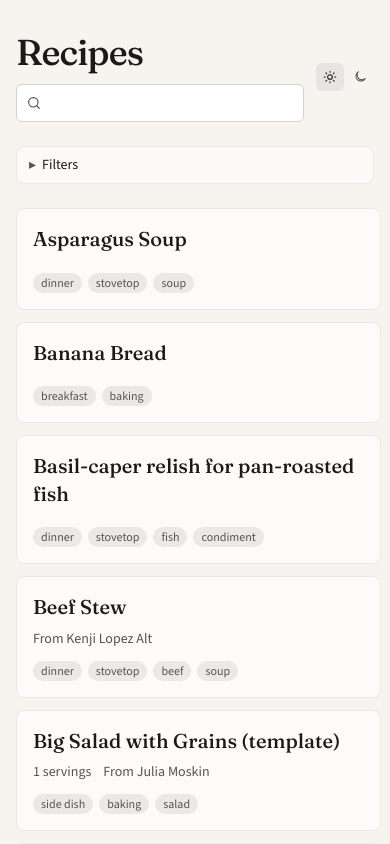
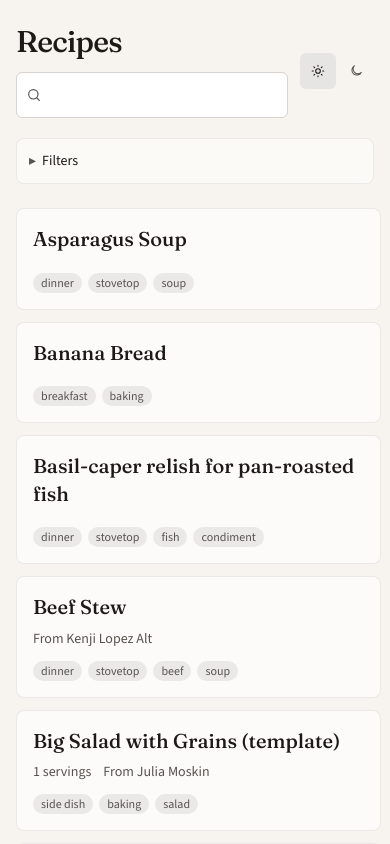
Before and after one commit to spectorp/recipes, a React (Vite) app: page / in a window 390 px wide. Shown: the top 844 px of the page. Built offline with nearby package versions, Linux system fonts and the light colour scheme.

Commit message:
app polish: README, empty catalog, mobile touch targets Document how to add recipes (units and category keys), handle a zero-recipe catalog, and enlarge browse/filter controls for phones.

```diff
--- a/src/components/FilterPanel.tsx
+++ b/src/components/FilterPanel.tsx
@@ -46,15 +46,15 @@ function FacetColumn({
       <h3 className="mb-1.5 text-xs font-semibold uppercase tracking-wide text-ink-muted dark:text-stone-400">
         {label}
       </h3>
-      <ul className="max-h-48 space-y-1 overflow-y-auto pr-1">
+      <ul className="max-h-48 space-y-0.5 overflow-y-auto pr-1 sm:max-h-56">
         {options.map((opt) => {
           const checked = selected.includes(opt.name)
           return (
             <li key={opt.id}>
-              <label className="flex cursor-pointer items-center gap-1.5 text-sm text-ink-muted hover:text-ink dark:text-stone-400 dark:hover:text-stone-100">
+              <label className="flex min-h-10 cursor-pointer items-center gap-2 py-1 text-sm text-ink-muted hover:text-ink dark:text-stone-400 dark:hover:text-stone-100">
                 <input
                   type="checkbox"
-                  className="size-3.5 shrink-0 rounded border-stone-300 text-accent focus:ring-accent dark:border-stone-600 dark:bg-stone-800"
+                  className="size-4 shrink-0 rounded border-stone-300 text-accent focus:ring-accent dark:border-stone-600 dark:bg-stone-800"
                   checked={checked}
                   onChange={() => onToggle(opt.name)}
                 />
@@ -92,7 +92,7 @@ export function FilterPanel({
   }
 
   const fieldClass =
-    'w-full rounded-md border border-stone-300 bg-white px-3 py-2 text-sm text-ink focus:border-accent focus:outline-none focus:ring-1 focus:ring-accent dark:border-stone-600 dark:bg-stone-900 dark:text-stone-100'
+    'min-h-11 w-full rounded-md border border-stone-300 bg-white px-3 py-2.5 text-base text-ink focus:border-accent focus:outline-none focus:ring-1 focus:ring-accent sm:min-h-0 sm:py-2 sm:text-sm dark:border-stone-600 dark:bg-stone-900 dark:text-stone-100'
 
   return (
     <div className="rounded-lg border border-stone-200/80 bg-white/50 dark:border-stone-700 dark:bg-stone-900/30">
@@ -102,7 +102,7 @@ export function FilterPanel({
             type="button"
             onClick={() => onOpenChange(false)}
             aria-expanded
-            className="flex min-w-0 flex-1 items-center gap-1.5 px-3 py-2 text-left text-sm font-medium text-ink hover:bg-stone-100/60 dark:text-stone-100 dark:hover:bg-stone-800/50"
+            className="flex min-h-11 min-w-0 flex-1 items-center gap-1.5 px-3 py-2.5 text-left text-sm font-medium text-ink hover:bg-stone-100/60 dark:text-stone-100 dark:hover:bg-stone-800/50"
           >
             <span
               className="inline-block rotate-90 text-ink-muted dark:text-stone-400"
@@ -116,7 +116,7 @@ export function FilterPanel({
             <button
               type="button"
               onClick={onClear}
-              className="shrink-0 px-3 py-2 text-xs text-accent underline-offset-2 hover:bg-stone-100/60 hover:underline dark:text-orange-300 dark:hover:bg-stone-800/50"
+              className="min-h-11 shrink-0 px-3 py-2.5 text-xs text-accent underline-offset-2 hover:bg-stone-100/60 hover:underline dark:text-orange-300 dark:hover:bg-stone-800/50"
             >
               Clear filters
             </button>
@@ -128,7 +128,7 @@ export function FilterPanel({
             type="button"
             onClick={() => onOpenChange(true)}
             aria-expanded={false}
-            className="flex min-w-0 flex-1 items-center gap-1.5 px-3 py-2 text-left text-sm font-medium text-ink hover:bg-stone-100/60 dark:text-stone-100 dark:hover:bg-stone-800/50"
+            className="flex min-h-11 min-w-0 flex-1 items-center gap-1.5 px-3 py-2.5 text-left text-sm font-medium text-ink hover:bg-stone-100/60 dark:text-stone-100 dark:hover:bg-stone-800/50"
           >
             <span className="inline-block text-ink-muted dark:text-stone-400" aria-hidden>
               ▸
@@ -139,7 +139,7 @@ export function FilterPanel({
             <button
               type="button"
               onClick={onClear}
-              className="shrink-0 px-3 py-2 text-xs text-accent underline-offset-2 hover:bg-stone-100/60 hover:underline dark:text-orange-300 dark:hover:bg-stone-800/50"
+              className="min-h-11 shrink-0 px-3 py-2.5 text-xs text-accent underline-offset-2 hover:bg-stone-100/60 hover:underline dark:text-orange-300 dark:hover:bg-stone-800/50"
             >
               Clear filters
             </button>
--- a/src/components/RecipeCard.tsx
+++ b/src/components/RecipeCard.tsx
@@ -22,7 +22,7 @@ export function RecipeCard({ recipe }: { recipe: Recipe }) {
   return (
     <Link
       to={`/recipe/${recipe.id}`}
-      className="group block rounded-lg border border-stone-200/80 bg-white/60 p-4 transition hover:border-accent/40 hover:bg-white dark:border-stone-700 dark:bg-stone-900/40 dark:hover:border-orange-300/40 dark:hover:bg-stone-900"
+      className="group block rounded-lg border border-stone-200/80 bg-white/60 p-4 transition hover:border-accent/40 hover:bg-white active:bg-stone-50 dark:border-stone-700 dark:bg-stone-900/40 dark:hover:border-orange-300/40 dark:hover:bg-stone-900 dark:active:bg-stone-900"
     >
       <div className="flex items-start justify-between gap-3">
         <h2 className="font-display text-xl leading-snug text-ink group-hover:text-accent dark:text-stone-50 dark:group-hover:text-orange-300">
--- a/src/components/ThemeToggle.tsx
+++ b/src/components/ThemeToggle.tsx
@@ -94,7 +94,7 @@ export function ThemeToggle({ className = '' }: { className?: string }) {
             ? 'Light (click again for system)'
             : 'Light theme'
         }
-        className={`inline-flex size-7 items-center justify-center rounded-md transition-colors ${buttonClass('light')}`}
+        className={`inline-flex size-9 items-center justify-center rounded-md transition-colors ${buttonClass('light')}`}
       >
         <SunIcon />
       </button>
@@ -108,7 +108,7 @@ export function ThemeToggle({ className = '' }: { className?: string }) {
             ? 'Dark (click again for system)'
             : 'Dark theme'
         }
-        className={`inline-flex size-7 items-center justify-center rounded-md transition-colors ${buttonClass('dark')}`}
+        className={`inline-flex size-9 items-center justify-center rounded-md transition-colors ${buttonClass('dark')}`}
       >
         <MoonIcon />
       </button>
--- a/src/pages/HomePage.tsx
+++ b/src/pages/HomePage.tsx
@@ -32,13 +32,13 @@ export function HomePage() {
     setFilters({ ...defaultBrowseFilters(), query: filters.query })
 
   return (
-    <div className="mx-auto max-w-6xl px-4 py-8 sm:px-6 lg:py-10">
-      <header className="mb-6 flex flex-wrap items-center justify-between gap-3">
+    <div className="mx-auto max-w-6xl px-4 py-6 sm:px-6 sm:py-8 lg:py-10">
+      <header className="mb-5 flex flex-wrap items-center justify-between gap-3 sm:mb-6">
         <div className="flex min-w-0 flex-1 flex-wrap items-center gap-3 sm:gap-4">
-          <h1 className="font-display shrink-0 text-4xl tracking-tight text-ink dark:text-stone-50">
+          <h1 className="font-display shrink-0 text-3xl tracking-tight text-ink sm:text-4xl dark:text-stone-50">
             Recipes
           </h1>
-          <label className="relative min-w-0 flex-1 basis-48 sm:max-w-sm">
+          <label className="relative min-w-0 flex-1 basis-full sm:basis-48 sm:max-w-sm">
             <span className="sr-only">Search</span>
             <svg
               viewBox="0 0 24 24"
@@ -60,8 +60,8 @@ export function HomePage() {
               onChange={(e) =>
                 setFilters({ ...filters, query: e.target.value })
               }
-              className={`w-full rounded-md border border-stone-300 bg-white py-2 pl-9 text-sm text-ink focus:border-accent focus:outline-none focus:ring-1 focus:ring-accent dark:border-stone-600 dark:bg-stone-900 dark:text-stone-100 [&::-webkit-search-cancel-button]:hidden ${
-                filters.query.trim() ? 'pr-9' : 'pr-3'
+              className={`min-h-11 w-full rounded-md border border-stone-300 bg-white py-2.5 pl-9 text-base text-ink focus:border-accent focus:outline-none focus:ring-1 focus:ring-accent sm:min-h-0 sm:py-2 sm:text-sm dark:border-stone-600 dark:bg-stone-900 dark:text-stone-100 [&::-webkit-search-cancel-button]:hidden ${
+                filters.query.trim() ? 'pr-10' : 'pr-3'
               }`}
             />
             {filters.query.length > 0 && (
@@ -69,7 +69,7 @@ export function HomePage() {
                 type="button"
                 onClick={() => setFilters({ ...filters, query: '' })}
                 aria-label="Clear search"
-                className="absolute top-1/2 right-1.5 inline-flex size-6 -translate-y-1/2 items-center justify-center rounded text-ink-muted hover:bg-stone-100 hover:text-ink dark:text-stone-400 dark:hover:bg-stone-800 dark:hover:text-stone-100"
+                className="absolute top-1/2 right-1 inline-flex size-9 -translate-y-1/2 items-center justify-center rounded text-ink-muted hover:bg-stone-100 hover:text-ink dark:text-stone-400 dark:hover:bg-stone-800 dark:hover:text-stone-100"
               >
                 <svg
                   viewBox="0 0 24 24"
@@ -110,6 +110,18 @@ export function HomePage() {
         </div>
       )}
 
+      {recipes.length === 0 ? (
+        <div className="rounded-lg border border-dashed border-stone-300 px-6 py-16 text-center dark:border-stone-600">
+          <p className="text-ink-muted dark:text-stone-400">
+            No recipes in the catalog yet.
+          </p>
+          <p className="mt-2 text-sm text-ink-muted dark:text-stone-500">
+            Add a JSON file under{' '}
+            <span className="font-mono text-xs">data/recipes/</span> and rebuild.
+          </p>
+        </div>
+      ) : (
+        <>
           <div className="mb-6">
             <FilterPanel
               filters={filters}
@@ -131,7 +143,7 @@ export function HomePage() {
                   <button
                     type="button"
                     onClick={clearFilters}
-                className="mt-3 text-sm text-accent underline-offset-2 hover:underline dark:text-orange-300"
+                    className="mt-3 min-h-11 px-2 text-sm text-accent underline-offset-2 hover:underline dark:text-orange-300"
                   >
                     Clear filters
                   </button>
@@ -153,6 +165,8 @@ export function HomePage() {
               ? `${recipes.length} recipe${recipes.length === 1 ? '' : 's'}`
               : `${visible.length} of ${recipes.length} recipes`}
           </p>
+        </>
+      )}
     </div>
   )
 }
--- a/src/pages/RecipePage.tsx
+++ b/src/pages/RecipePage.tsx
@@ -25,7 +25,7 @@ function ScalePresets({
               key={mult}
               type="button"
               onClick={() => onChange(mult)}
-              className={`rounded-md px-2 py-1 text-xs font-medium ${
+              className={`min-h-9 rounded-md px-2.5 py-1.5 text-xs font-medium ${
                 active
                   ? 'bg-accent text-white dark:bg-orange-700'
                   : 'border border-stone-300 text-ink-muted hover:border-accent/50 dark:border-stone-600 dark:text-stone-400'
```
Also changed, not shown: 2 other files (tests, documents, lock files or other folders). Lines whose indentation alone changed are shown as unchanged.
